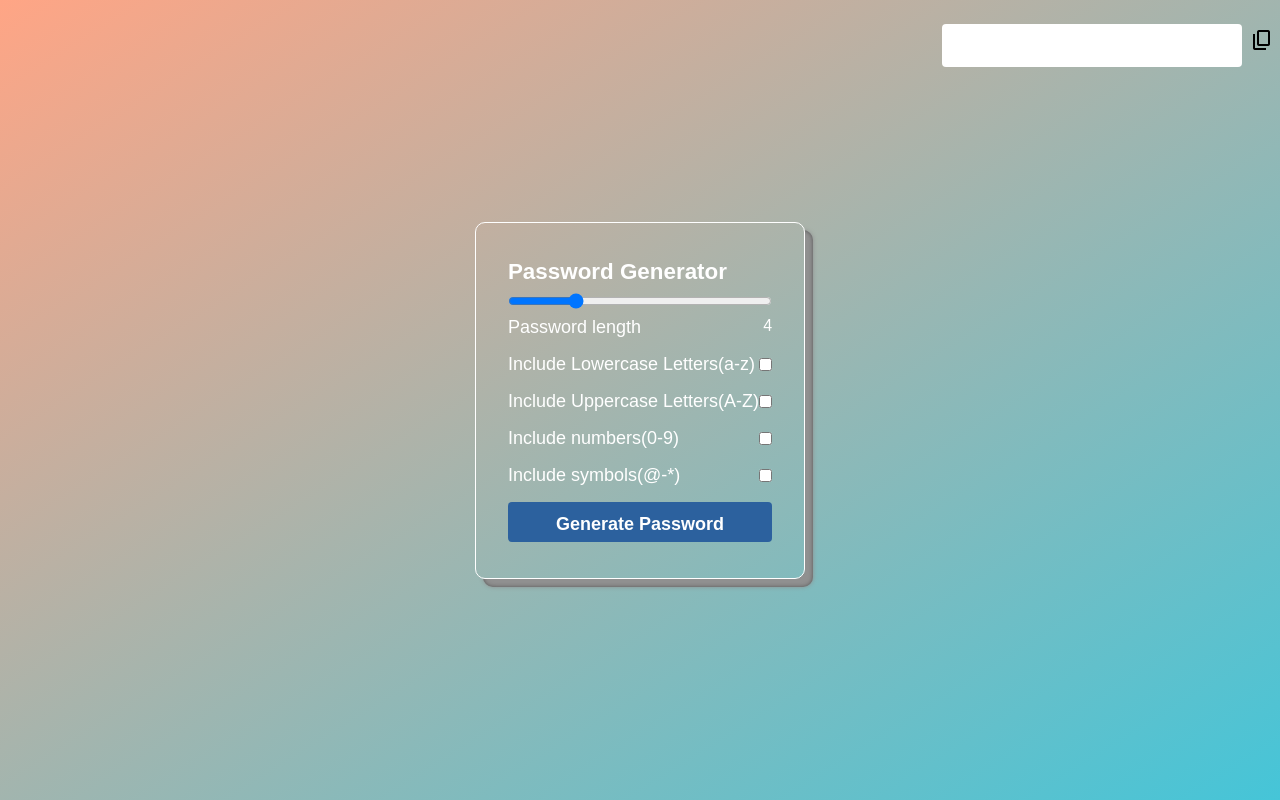
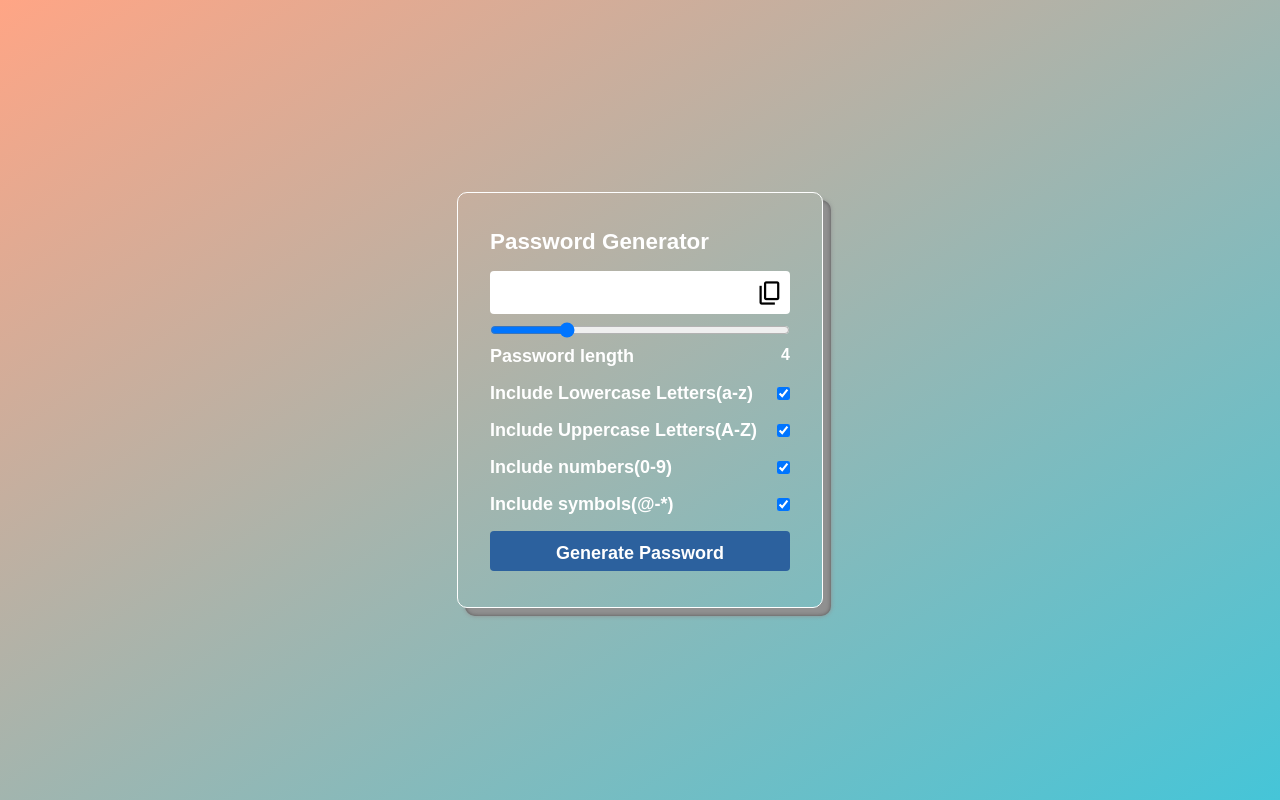
Before and after one commit to muheirwegillian/password-generator, a plain HTML site: page index.html in a window 1280 px wide. Drawn offline with nearby package versions, Linux system fonts and the light colour scheme.

Commit message:
finial push for the password generator

```diff
--- a/index.html
+++ b/index.html
@@ -15,7 +15,7 @@
     <div class="container">
         <h1>Password Generator</h1>
         <div class="inputBox">
-            <input type="text" class="passBox" id="passBox" disabled>
+            <input type="text" class="passBox" id="passBox" disabled/>
             <span class="material-symbols-outlined">content_copy</span>
         </div>
 
@@ -28,24 +28,24 @@
 
         <div class="row">
             <label for="lowercase">Include Lowercase Letters(a-z)</label>
-            <input type="checkbox" name="lowercase" id="lowercase">
+            <input type="checkbox" name="lowercase" id="lowercase" checked/>
         </div>
 
         <div class="row">
             <label for="uppercase">Include Uppercase Letters(A-Z)</label>
-            <input type="checkbox" name="uppercase" id="uppercase">
+            <input type="checkbox" name="uppercase" id="uppercase"checked/>
         </div>
 
 
         <div class="row">
             <label for="numbers">Include numbers(0-9)</label>
-            <input type="checkbox" name="numbers" id="numbers">
+            <input type="checkbox" name="numbers" id="numbers" checked/>
         </div>
 
 
         <div class="row">
             <label for="symbols">Include symbols(@-*)</label>
-            <input type="checkbox" name="symbols" id="symbols">
+            <input type="checkbox" name="symbols" id="symbols" checked/>
         </div>
 
         <button type="button" class="genBtn" id="genBtn">Generate Password</button>
--- a/script.js
+++ b/script.js
@@ -58,6 +58,12 @@ copyIcon.addEventListener('click', () => {
     navigator.clipboard.writeT(passBox.value);
     copyIcon.innerText = "check";
     copyIcon.title = "password Copied";
+
+    setTimeout(() => {
+        copyIcon.innerHTML = "content_copy";
+        copyIcon.innerHTML = "";
+
+    }, 3000);
 }
 
 })
--- a/style.css
+++ b/style.css
@@ -13,6 +13,7 @@ body {
     align-items: center;
     background: linear-gradient(to right bottom, #ffa585, #45c5d8);
     color: white;
+    font-weight:600;
 }
 
 .container {
@@ -35,14 +36,14 @@ body {
    position: relative;
 }
 
-.inputBox {
+.inputBox span{
     position: absolute;
     top: 16px;
     right: 6px;
     color: #000;
     font-size: 28px;
     cursor: pointer;
-
+    z-index:
  }
 
 
@@ -56,6 +57,7 @@ body {
     border-radius: 4px;
     font-size: 20px;
     margin-block: 8px;
+    text-overflow: ellipsis;
 }
 
 .row {
```
